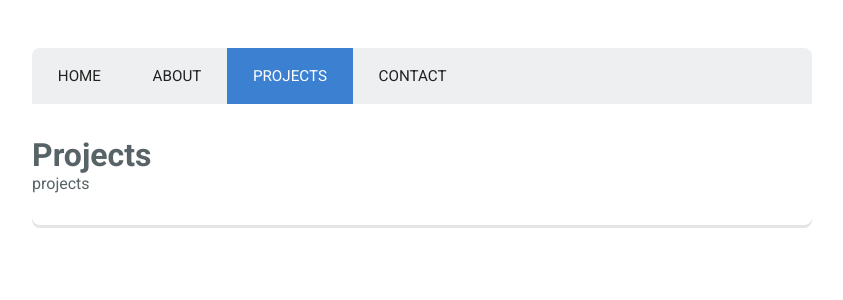
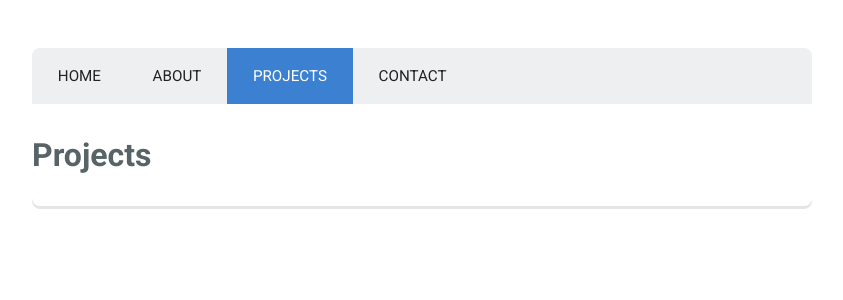
Before and after one commit to paigeharris/paigeharris.splunk.io, a React (Create React App) app: page /projects in a window 1280 px wide. Shown: the top 300 px of the page, without its empty margins (218-1061 px from the left). Built offline with nearby package versions, Linux system fonts and the light colour scheme.

Commit message:
Add Braces To projects array

```diff
--- a/src/Projects.js
+++ b/src/Projects.js
@@ -20,7 +20,7 @@ const Projects = (props) => {
   return (
     <div>
     <h1>Projects</h1>
-    projects
+    {projects}
     </div>
   )
 }
```
